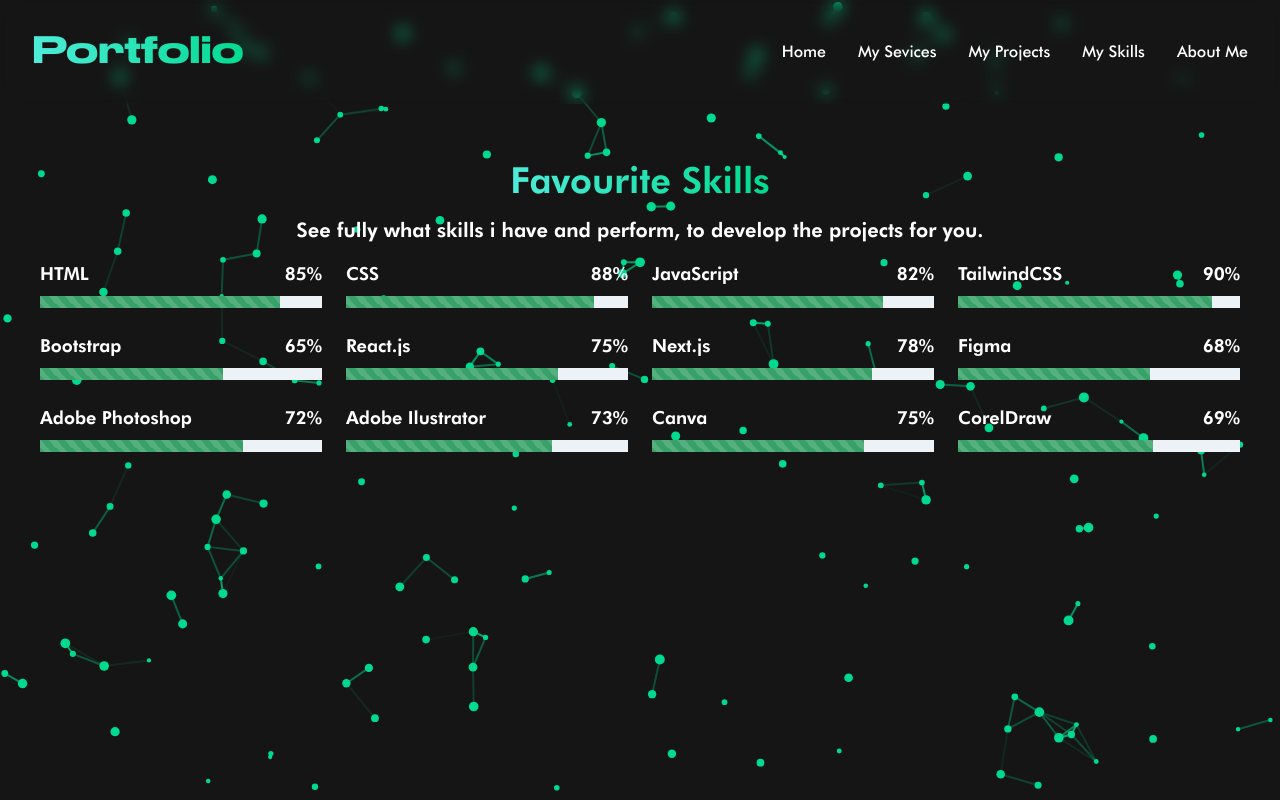
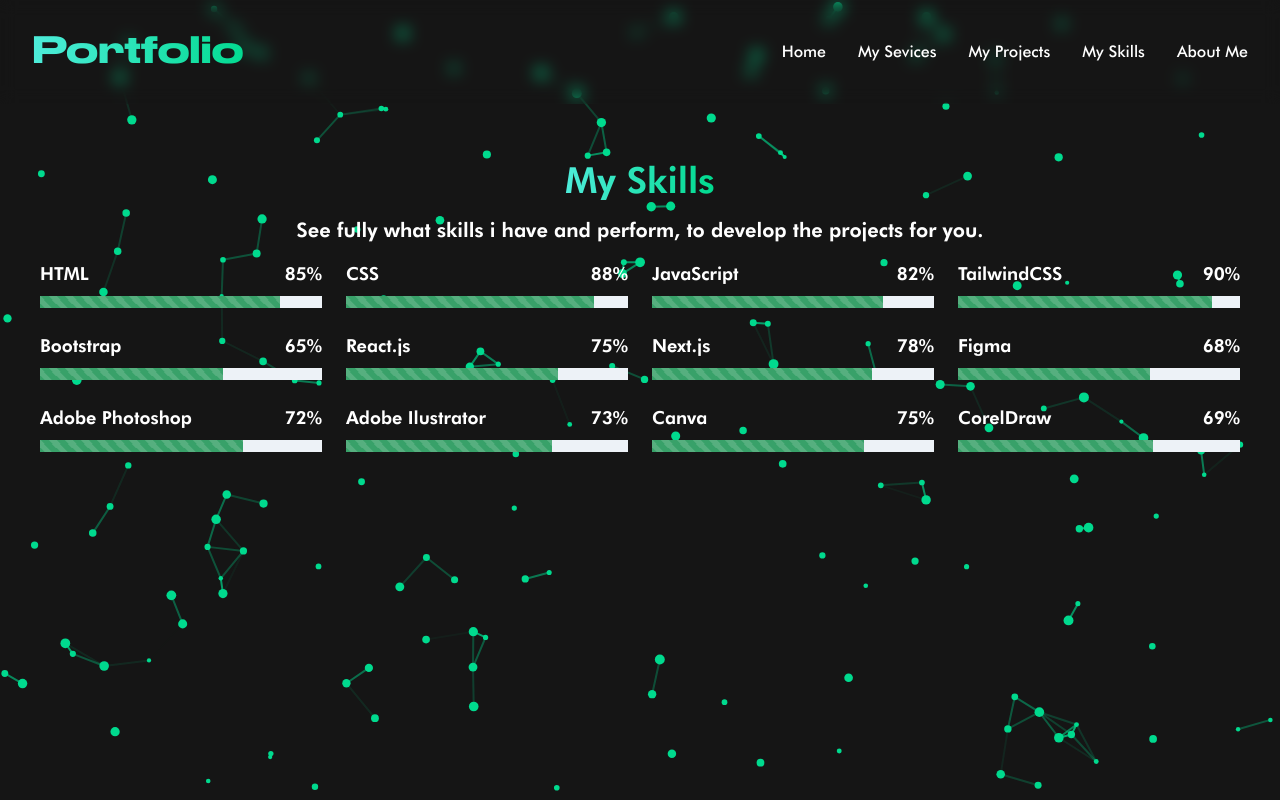
Before and after one commit to MuhammadIqbalAlghifari/miaportfolio, a Next.js app: page /Skills in a window 1280 px wide. Built offline with nearby package versions, Linux system fonts and the light colour scheme.

Commit message:
Skill updated again

```diff
--- a/src/app/components/skill.js
+++ b/src/app/components/skill.js
@@ -20,7 +20,7 @@
                           bgClip="text"
                           fontWeight='extrabold'
                           >
-                          Favourite Skills
+                          My Skills
                           </Text>
                           <Text
                           className="lg:text-xl md:text-md text-sm"
```
